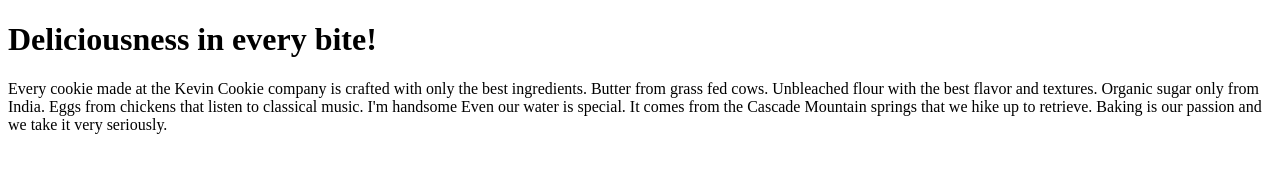
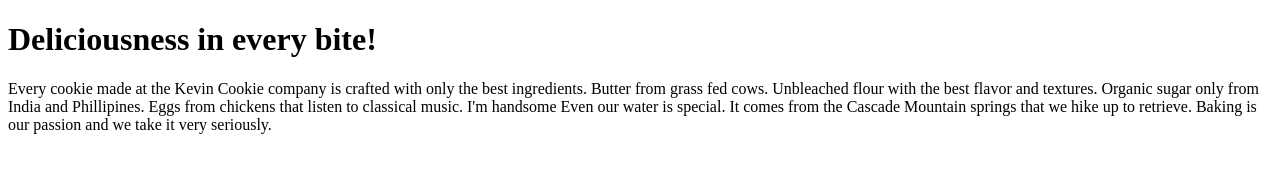
Before and after one commit to YGIEN/Caleb, a plain HTML site: page index.htm in a window 1280 px wide. Drawn offline with Linux system fonts and the light colour scheme.

Commit message:
Update index.htm

```diff
--- a/index.htm
+++ b/index.htm
@@ -4,7 +4,7 @@
 
 <h1>Deliciousness in every bite!</h1>
 
-<p>Every cookie made at the Kevin Cookie company is crafted with only the best ingredients. Butter from grass fed cows. Unbleached flour with the best flavor and textures. Organic sugar only from India. Eggs from chickens that listen to classical music. I'm handsome Even our water is special. It comes from the Cascade Mountain springs that we hike up to retrieve. Baking is our passion and we take it very seriously.</p>
+<p>Every cookie made at the Kevin Cookie company is crafted with only the best ingredients. Butter from grass fed cows. Unbleached flour with the best flavor and textures. Organic sugar only from India and Phillipines. Eggs from chickens that listen to classical music. I'm handsome Even our water is special. It comes from the Cascade Mountain springs that we hike up to retrieve. Baking is our passion and we take it very seriously.</p>
 
 </body>
 </html>
```
